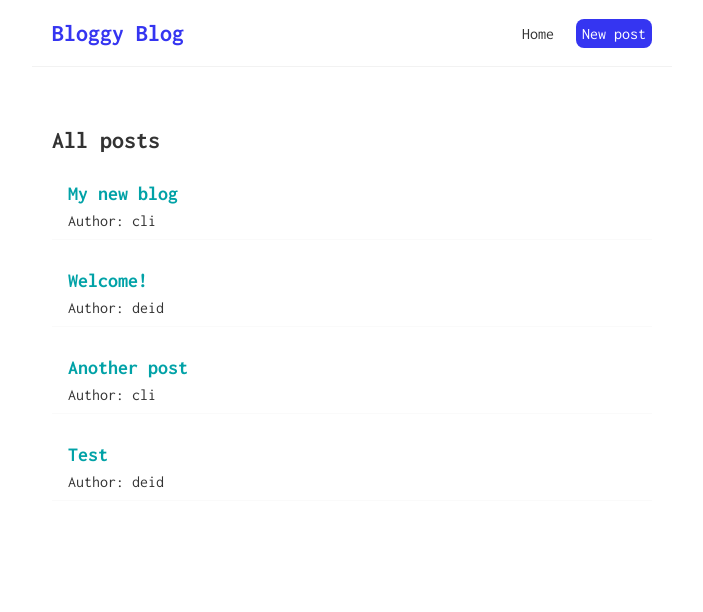
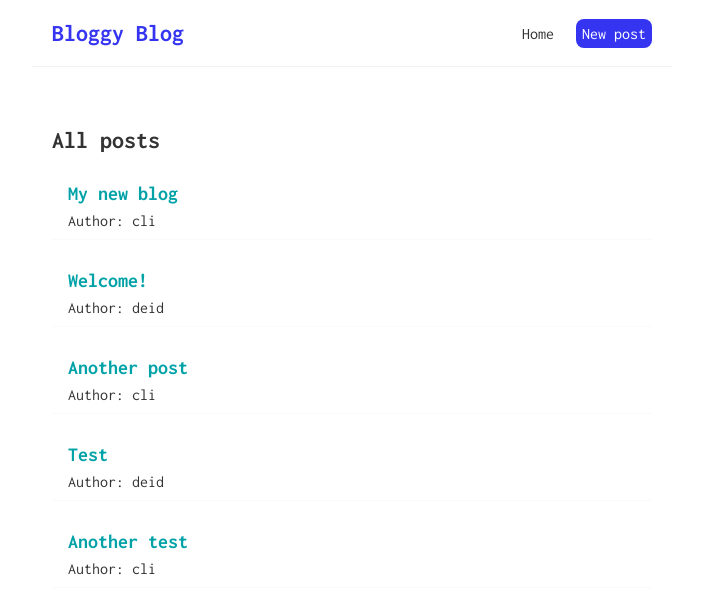
Before and after one commit to lwly-jpg/blog-app, a React (Create React App) app in the folder frontend/: page / in a window 1280 px wide. Shown: the top 612 px of the page, without its empty margins (288-991 px from the left). Built offline with nearby package versions, Linux system fonts and the light colour scheme; data requests are answered from the project's data file; the HTML template or start-up script is replaced by a standard one.

Commit message:
add redirect to home after post creation

```diff
--- a/frontend/data/db.json
+++ b/frontend/data/db.json
@@ -23,6 +23,12 @@
       "body": "This post is a test",
       "author": "deid",
       "id": 4
+    },
+    {
+      "title": "Another test",
+      "body": "Hello, world",
+      "author": "cli",
+      "id": 5
     }
   ]
 }
--- a/frontend/src/Create.js
+++ b/frontend/src/Create.js
@@ -1,10 +1,12 @@
 import { useState } from 'react';
+import { useNavigate } from 'react-router-dom'
 
 const Create = () => {
   const [title, setTitle] = useState('');
   const [body, setBody] = useState('');
-  const [author, setAuthor] = useState('');
+  const [author, setAuthor] = useState('clic');
   const [isPending, setIsPending] = useState(false);
+  const navigate = useNavigate();
 
   const handleSubmit = (event) => {
     event.preventDefault();
@@ -19,7 +21,9 @@ const Create = () => {
     }).then(() => {
       console.log('New post added');
       setIsPending(false);
+      navigate('/')
     })
+
   }
 
   return (
```
